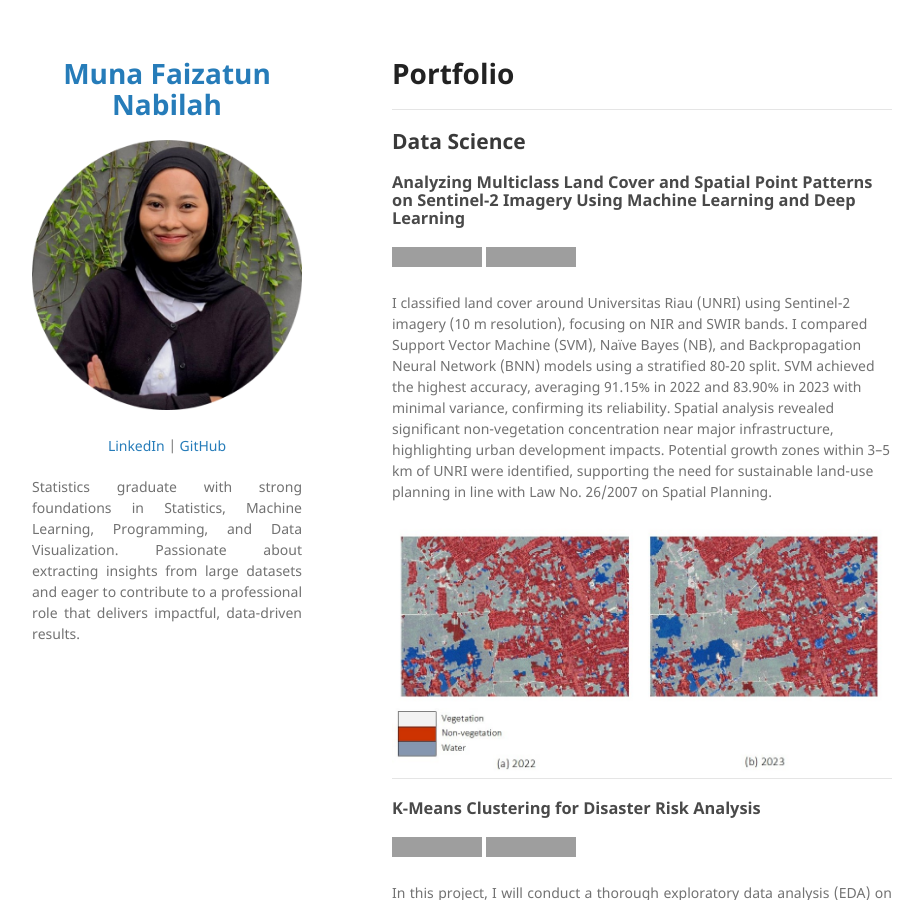
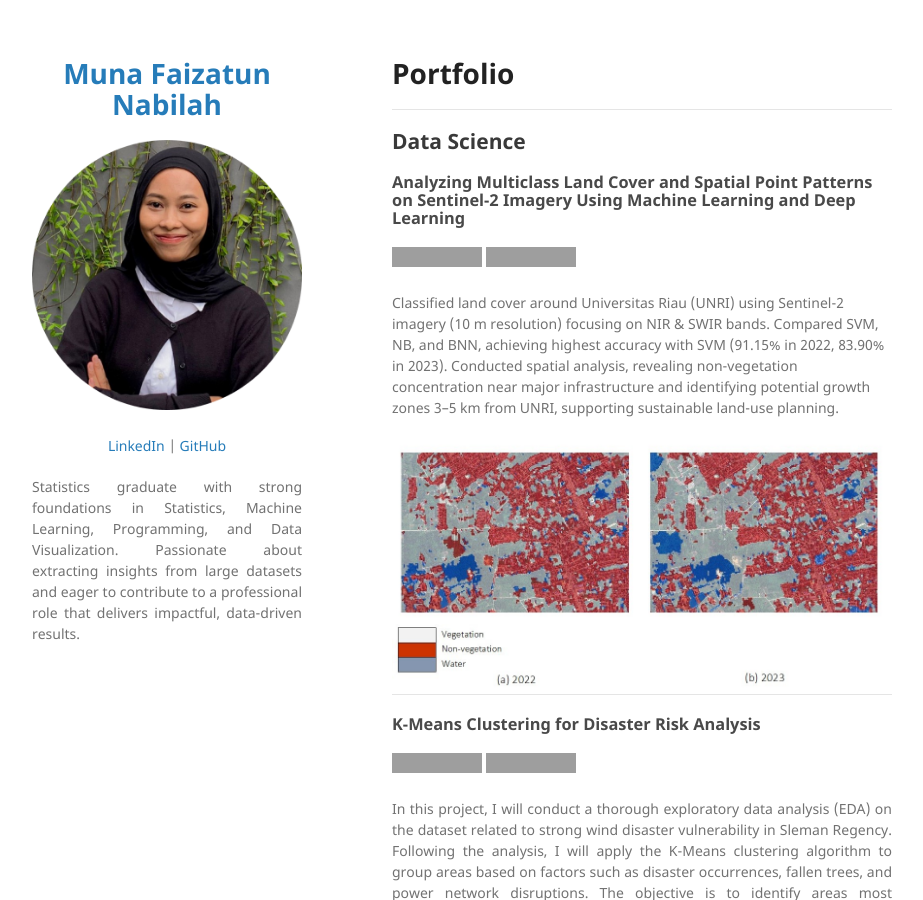
Before and after one commit to munafaizatun/munafaizatun.github.io, a Jekyll site: the page built from index.md, in a window 1280 px wide and 900 px high, cut to the strip 0-900 px from the top of the window. Shown: the whole strip, without its empty margins (178-1101 px from the left). Built offline with Jekyll 4.4.1, drawn with Linux system fonts in a browser that asks for light colours; our own code applies the rules of GitHub Pages for plain Markdown files; grey boxes are pictures that could not be loaded.

Commit message:
Input index.md

```diff
--- a/index.md
+++ b/index.md
@@ -7,7 +7,7 @@
 [![View on GitHub](https://img.shields.io/badge/GitHub-View_on_GitHub-blue?logo=GitHub)](https://github.com/munafaizatun/Land-Use-Classification)
 [![Open Research Journal](https://img.shields.io/badge/PDF-Open_Research_Journal-blue?logo=adobe-acrobat-reader&logoColor=white)](https://journal.ummat.ac.id/index.php/jtam/article/view/29683)
 
-I classified land cover around Universitas Riau (UNRI) using Sentinel-2 imagery (10 m resolution), focusing on NIR and SWIR bands. I compared Support Vector Machine (SVM), Naïve Bayes (NB), and Backpropagation Neural Network (BNN) models using a stratified 80-20 split. SVM achieved the highest accuracy, averaging 91.15% in 2022 and 83.90% in 2023 with minimal variance, confirming its reliability. Spatial analysis revealed significant non-vegetation concentration near major infrastructure, highlighting urban development impacts. Potential growth zones within 3–5 km of UNRI were identified, supporting the need for sustainable land-use planning in line with Law No. 26/2007 on Spatial Planning.
+Classified land cover around Universitas Riau (UNRI) using Sentinel-2 imagery (10 m resolution) focusing on NIR & SWIR bands. Compared SVM, NB, and BNN, achieving highest accuracy with SVM (91.15% in 2022, 83.90% in 2023). Conducted spatial analysis, revealing non-vegetation concentration near major infrastructure and identifying potential growth zones 3–5 km from UNRI, supporting sustainable land-use planning.
 
 <center><img src="images/classification.jpg"/></center>
 
```
